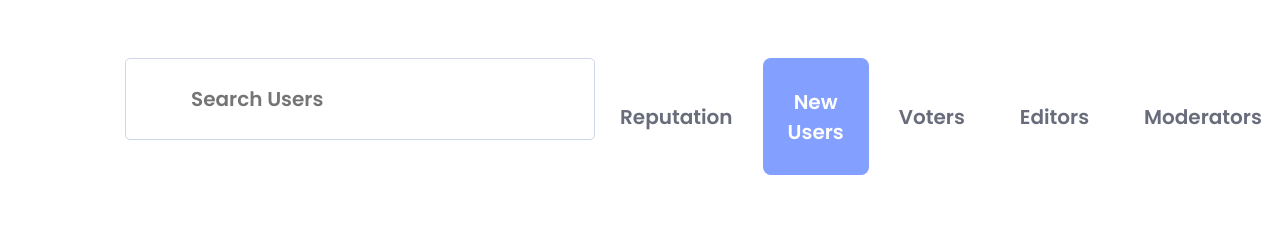
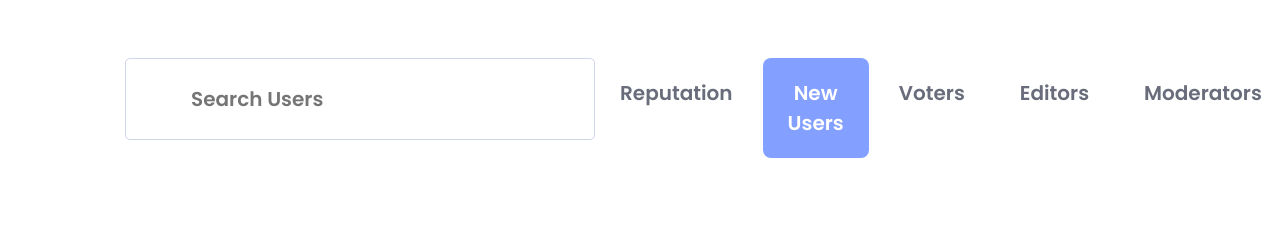
Before and after one commit to nandeesh-cdw/React-Assignments, a React (Create React App) app: page / in a window 1280 px wide. Shown: the part 167-392 px from the top of the page. Built offline with nearby package versions, Linux system fonts and the light colour scheme.

Commit message:
Review - 2 comments

```diff
--- a/src/components/CardSection/CardSection.jsx
+++ b/src/components/CardSection/CardSection.jsx
@@ -4,9 +4,9 @@ import Card from '../Card/Card';
 
 function CardSection({users}) {
   return (
-    <section className={styles.card_container}>
-    {users.map( (user) => <Card key={user.id} user={user}/>)}
-    </section>
+    <ul className={styles.card_container}>
+    {users.map( (user) => <li><Card key={user.id} user={user}/></li>)}
+    </ul>
   )
 }
 
--- a/src/components/CardSection/CardSection.module.scss
+++ b/src/components/CardSection/CardSection.module.scss
@@ -5,4 +5,5 @@
     flex-wrap: wrap;
     justify-content: space-between;
     row-gap: 25px;
+    list-style-type: none;
 }
--- a/src/components/Navbar/Navbar.jsx
+++ b/src/components/Navbar/Navbar.jsx
@@ -29,9 +29,9 @@ function Navbar() {
   return (
     <section className={styles.navbar}>
             <Search searchText="Search Users"/>
-            <div className={styles.navbar_buttons}>
-                {buttons.map(button => <Button name={button.name} isSelected={button.isSelected}/>)}
-            </div>
+            <ul className={styles.navbar_buttons}>
+                {buttons.map(button => <li><Button  key={button.name} name={button.name} isSelected={button.isSelected}/></li>)}
+            </ul>
     </section>
   )
 }
--- a/src/components/Navbar/Navbar.module.scss
+++ b/src/components/Navbar/Navbar.module.scss
@@ -7,5 +7,6 @@
     .navbar_buttons{
         display: flex;
         column-gap: 5px;
+        list-style-type: none;
     }
 }
--- a/src/components/search/Search.jsx
+++ b/src/components/search/Search.jsx
@@ -6,7 +6,7 @@ export  function Search({searchText}) {
    return (
     <div className={styles.search_wrapper}>
 
-        <input type="text" className={styles.search} placeholder={searchText}/>
+        <input type="search" className={styles.search} placeholder={searchText}/>
         <FontAwesomeIcon  className={styles.search_icon} icon={faMagnifyingGlass} />
     </div>
     );
```
